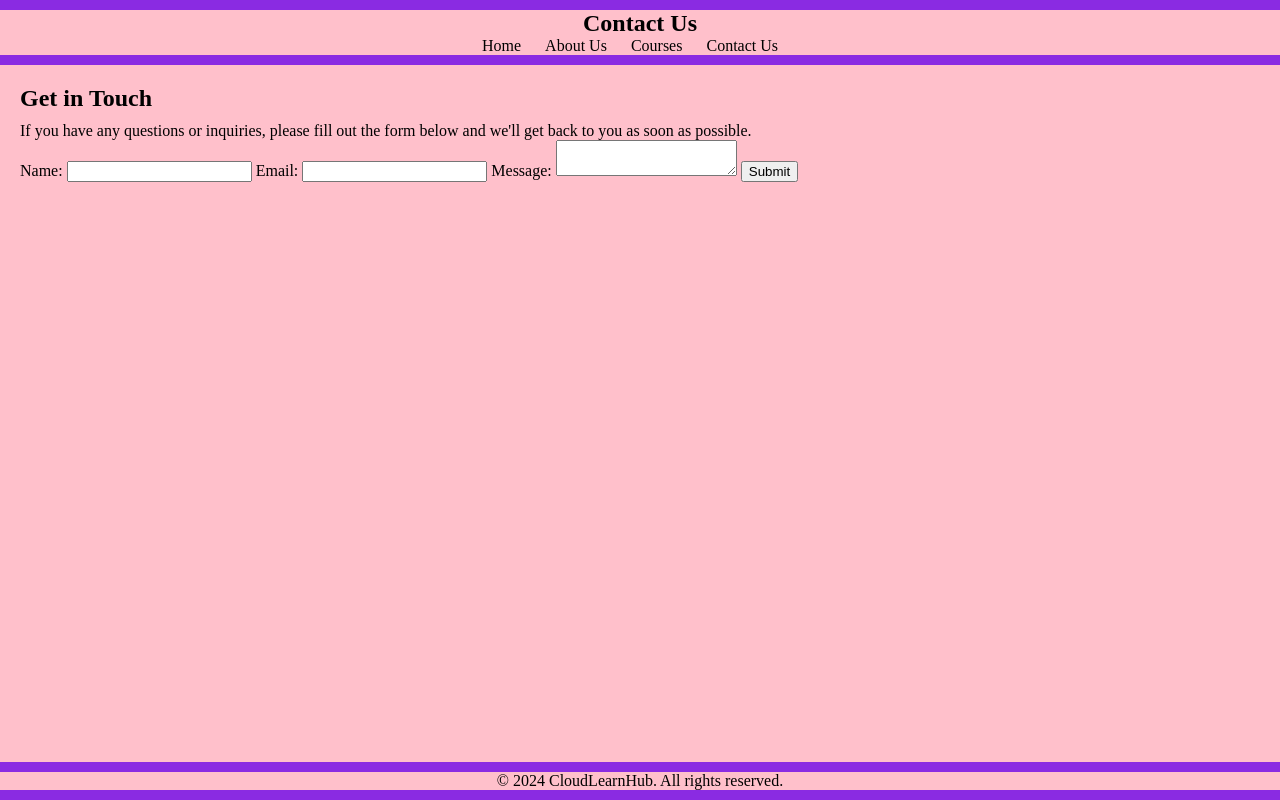
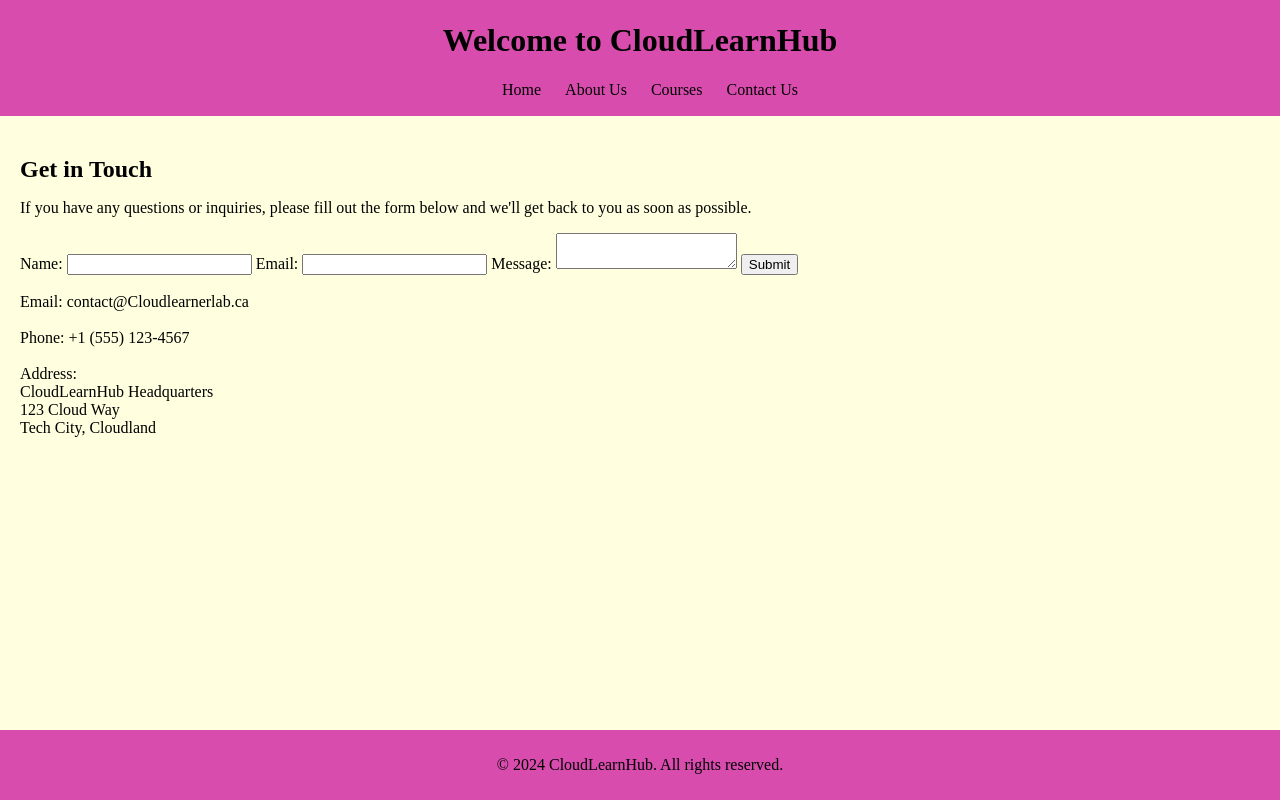
Before and after one commit to Rani2909/Dynamicwebsite, a plain HTML site: page contact.html in a window 1280 px wide. Drawn offline with Linux system fonts and the light colour scheme.

Commit message:
Add files via upload

```diff
--- a/contact.html
+++ b/contact.html
@@ -3,12 +3,12 @@
 <head>
     <meta charset="UTF-8">
     <meta name="viewport" content="width=device-width, initial-scale=1.0">
-    <title>Contact Us - CloudLearnHub</title>
+    <title>CloudLearnHub</title>
     <link rel="stylesheet" href="styles.css">
 </head>
 <body>
     <header>
-        <h1>Contact Us</h1>
+        <h1>Welcome to CloudLearnHub</h1>
         <nav>
             <ul>
                 <li><a href="index.html">Home</a></li>
@@ -22,7 +22,7 @@
         <section>
             <h2>Get in Touch</h2>
             <p>If you have any questions or inquiries, please fill out the form below and we'll get back to you as soon as possible.</p>
-            <form action="#" method="post">
+            <form action="contact.php" method="post">
                 <label for="name">Name:</label>
                 <input type="text" id="name" name="name" required>
                 <label for="email">Email:</label>
@@ -30,7 +30,17 @@
                 <label for="message">Message:</label>
                 <textarea id="message" name="message" required></textarea>
                 <button type="submit">Submit</button>
-            </form>
+            </form><br/>
+            <div>
+                Email: contact@Cloudlearnerlab.ca<br/><br/>
+
+                Phone: +1 (555) 123-4567<br/><br/>
+
+                Address:<br/>
+                CloudLearnHub Headquarters<br/>
+                123 Cloud Way<br/>
+                Tech City, Cloudland
+            </div>
         </section>
     </main>
     <footer>
--- a/styles.css
+++ b/styles.css
@@ -1,25 +1,23 @@
 /* Reset default browser styles */
-body, h1, h2, p, ul, li, form {
+body{
     margin: 0;
     padding: 0;
-    background-color: pink
+    background-color: lightyellow
 }
 
 /* Basic styling for header */
 header {
-    background-color: blueviolet;
     color: black;
-    padding: 10px 0;
+    padding: 1px 0;
     text-align: center;
+    background-color: rgb(216, 76, 174);
+    font-size: 16px;
 }
 
-/* Header title */
-header h1 {
-    font-size: 24px;
-}
 
 /* Navigation menu */
 nav ul {
+    background-color: rgb(216, 76, 174);
     list-style-type: none;
 }
 
@@ -29,6 +27,7 @@ nav ul li {
 }
 
 nav ul li a {
+    background-color: rgb(216, 76, 174);
     color: black;
     text-decoration: none;
 }
@@ -46,7 +45,7 @@ section h2 {
 
 /* Footer */
 footer {
-    background-color: blueviolet;
+    background-color: rgb(216, 76, 174);
     color: black;
     padding: 10px 0;
     text-align: center;
```
Also changed, not shown: Index.html (+4 -2 lines), about.html (+5 -3 lines), courses.html (+2 -2 lines).
